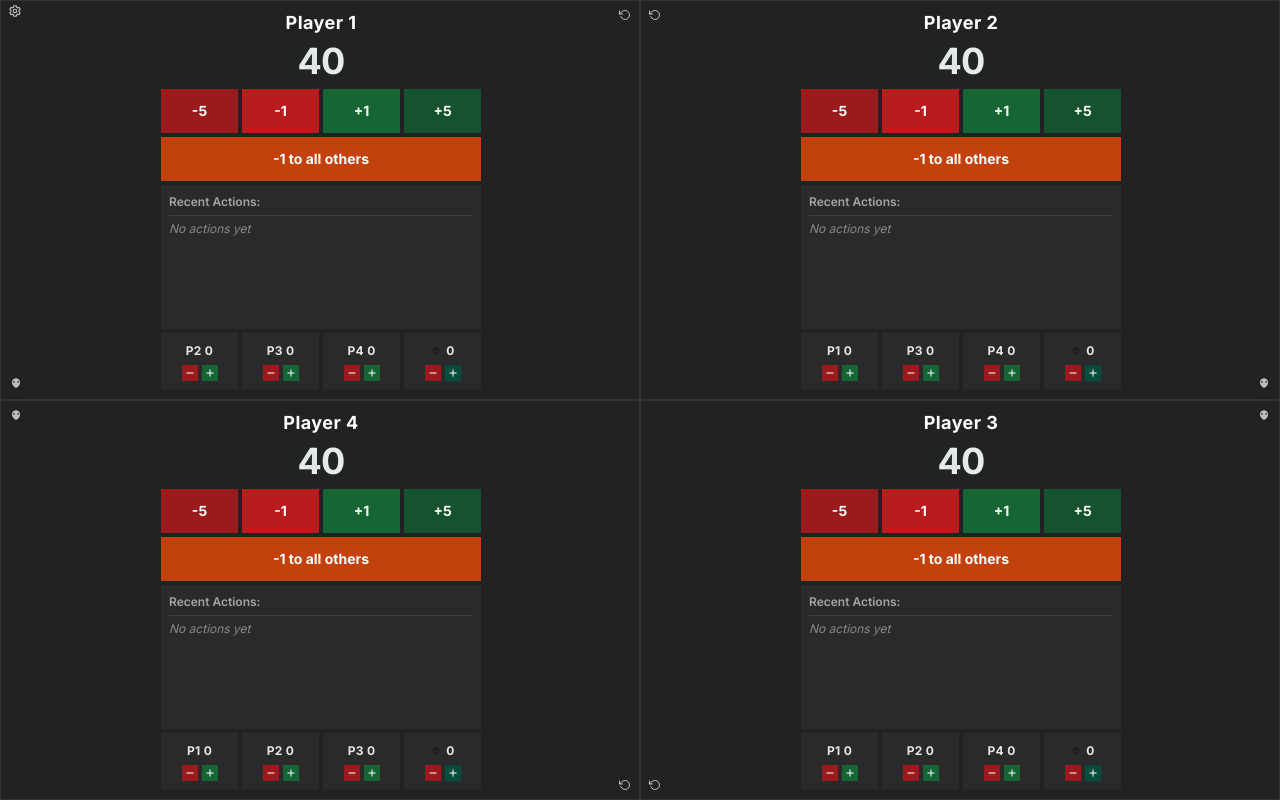
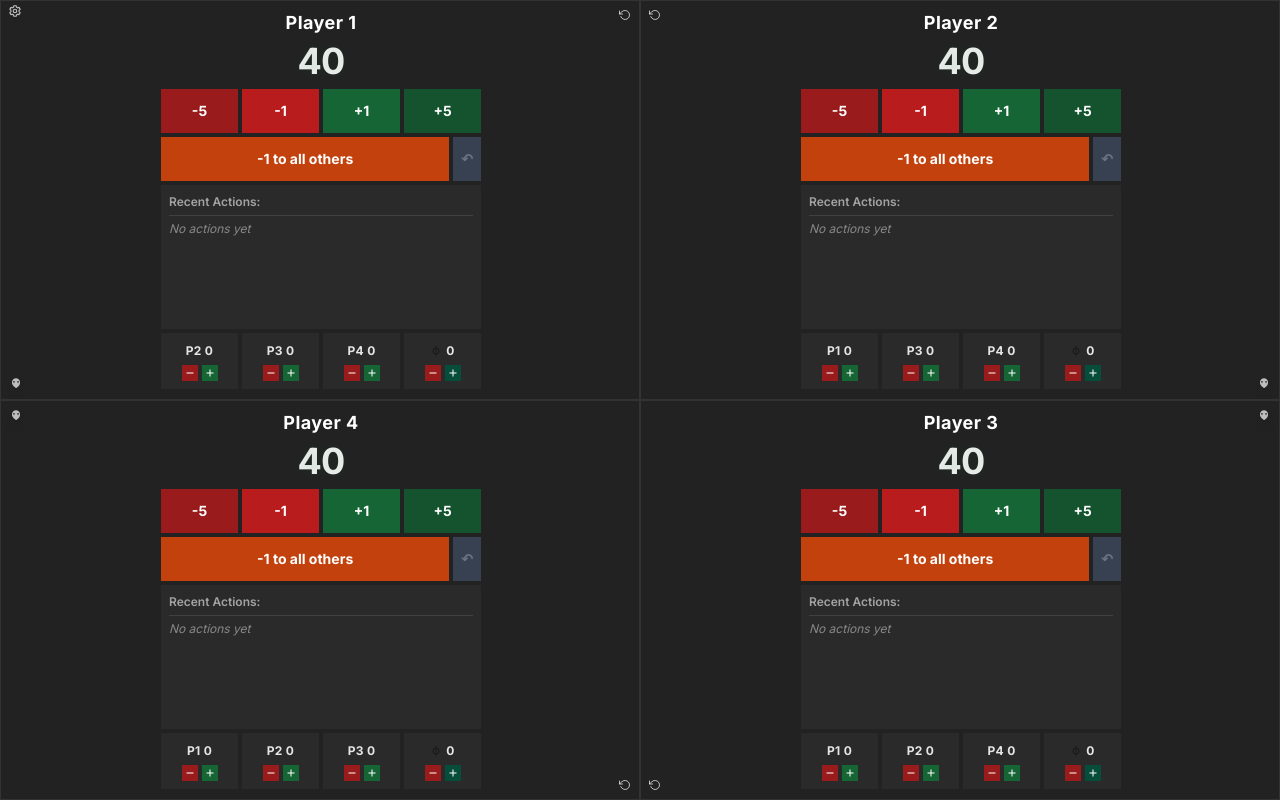
Before and after one commit to BigFancyBen/badams-homepage, a Next.js app: page /commander in a window 1280 px wide. Built offline with nearby package versions, Linux system fonts and the light colour scheme.

Commit message:
Implement undo functionality for '-1 to all others' button with multiple undo support
Co-authored-by: BigFancyBen <12282189+BigFancyBen@users.noreply.github.com>

```diff
--- a/app/commander/page.tsx
+++ b/app/commander/page.tsx
@@ -61,6 +61,19 @@ interface PlayerState {
   isDead: boolean;
 }
 
+interface UndoOperation {
+  sourcePlayerIndex: number;
+  affectedPlayers: Array<{
+    playerIndex: number;
+    lifeChange: number;
+  }>;
+  historyEntries: Array<{
+    playerIndex: number;
+    entry: HistoryEntry;
+  }>;
+  timestamp: number;
+}
+
 function CommanderPageContent() {
   // Use custom hooks for mobile detection
   const { isMobileLandscape, isMobilePortrait, isLandscape, isClient } =
@@ -108,6 +121,7 @@ function CommanderPageContent() {
   const [isMenuOpen, setIsMenuOpen] = useState(false);
   const [showResetConfirm, setShowResetConfirm] = useState(false);
   const [rotatingPlayer, setRotatingPlayer] = useState<number | null>(null);
+  const [undoStack, setUndoStack] = useState<UndoOperation[]>([]);
 
   const [hasLoadedInitialState, setHasLoadedInitialState] = useState(false);
 
@@ -382,26 +396,98 @@ function CommanderPageContent() {
   };
 
   const damageAllOthers = (playerIndex: number, damage: number) => {
-    setPlayers((prev) =>
-      prev.map((player, index) =>
-        index !== playerIndex
-          ? { ...player, life: Math.max(0, player.life + damage) }
-          : player
-      )
-    );
-
-    // Add history to all other players
     const changeText = damage > 0 ? `+${damage}` : `${damage}`;
     const actionType = damage > 0 ? "positive" : "negative";
     const sourceName = players[playerIndex]?.name || `P${playerIndex + 1}`;
+    const timestamp = Date.now();
+
+    // Store information for undo operation
+    const affectedPlayers: Array<{ playerIndex: number; lifeChange: number }> = [];
+    const historyEntries: Array<{ playerIndex: number; entry: HistoryEntry }> = [];
+
+    // Track which players will be affected and create history entries
     [0, 1, 2, 3].forEach((index) => {
       if (index !== playerIndex) {
-        addHistory(
-          index,
-          `${changeText} life from ${sourceName}|${actionType}`
-        );
+        affectedPlayers.push({
+          playerIndex: index,
+          lifeChange: damage,
+        });
+
+        historyEntries.push({
+          playerIndex: index,
+          entry: {
+            action: `${changeText} life from ${sourceName}|${actionType}`,
+            timestamp,
+          },
+        });
       }
     });
+
+    // Update player states
+    setPlayers((prev) =>
+      prev.map((player, index) => {
+        if (index !== playerIndex) {
+          // Apply damage and add history
+          const newHistory = [
+            historyEntries.find(h => h.playerIndex === index)!.entry,
+            ...player.history,
+          ];
+
+          return {
+            ...player,
+            life: Math.max(0, player.life + damage),
+            history: newHistory,
+          };
+        }
+        return player;
+      })
+    );
+
+    // Add to undo stack
+    const undoOperation: UndoOperation = {
+      sourcePlayerIndex: playerIndex,
+      affectedPlayers,
+      historyEntries,
+      timestamp,
+    };
+
+    setUndoStack((prev) => [undoOperation, ...prev]);
+  };
+
+  const undoDamageAllOthers = () => {
+    if (undoStack.length === 0) return;
+
+    const lastOperation = undoStack[0];
+
+    // Reverse the life changes and remove history entries
+    setPlayers((prev) =>
+      prev.map((player, index) => {
+        const affectedPlayer = lastOperation.affectedPlayers.find(
+          (ap) => ap.playerIndex === index
+        );
+
+        if (affectedPlayer) {
+          // Reverse the life change
+          const newLife = player.life - affectedPlayer.lifeChange;
+
+          // Remove the history entry that was added
+          const newHistory = player.history.filter(
+            (entry) => entry.timestamp !== lastOperation.timestamp
+          );
+
+          return {
+            ...player,
+            life: Math.max(0, newLife),
+            history: newHistory,
+          };
+        }
+
+        return player;
+      })
+    );
+
+    // Remove the operation from undo stack
+    setUndoStack((prev) => prev.slice(1));
   };
 
   const updatePlayerName = (playerIndex: number, name: string) => {
@@ -426,6 +512,7 @@ function CommanderPageContent() {
     );
     setShowResetConfirm(false);
     setIsMenuOpen(false);
+    setUndoStack([]); // Clear undo stack
 
     // Clear the saved game state but keep the settings
     if (typeof window !== "undefined") {
@@ -684,13 +771,23 @@ function CommanderPageContent() {
                   </button>
                 </div>
 
-                {/* Damage All Others Button */}
-                <button
-                  onClick={() => damageAllOthers(playerIndex, -1)}
-                  className="bg-[#c2410c] hover:bg-[#ea580c] text-white text-sm font-bold py-3 px-2 transition-all duration-150"
-                >
-                  -1 to all others
-                </button>
+                {/* Damage All Others Button and Undo */}
+                <div className="flex gap-1">
+                  <button
+                    onClick={() => damageAllOthers(playerIndex, -1)}
+                    className="flex-1 bg-[#c2410c] hover:bg-[#ea580c] text-white text-sm font-bold py-3 px-2 transition-all duration-150"
+                  >
+                    -1 to all others
+                  </button>
+                  <button
+                    onClick={undoDamageAllOthers}
+                    disabled={undoStack.length === 0}
+                    className="bg-[#6b7280] hover:bg-[#9ca3af] disabled:bg-[#374151] disabled:text-[#6b7280] disabled:cursor-not-allowed text-white text-sm font-bold py-3 px-2 transition-all duration-150"
+                    title="Undo last damage to all others"
+                  >
+                    ↶
+                  </button>
+                </div>
               </div>
             </div>
 
```
